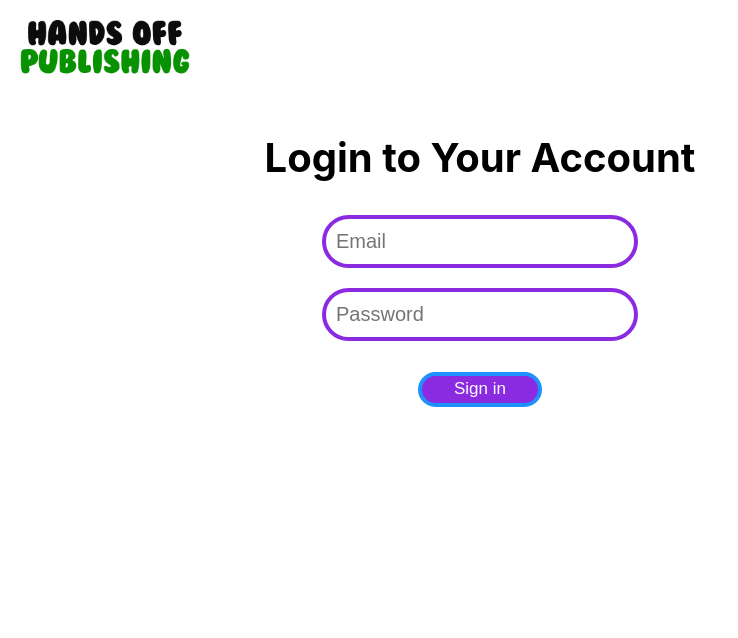
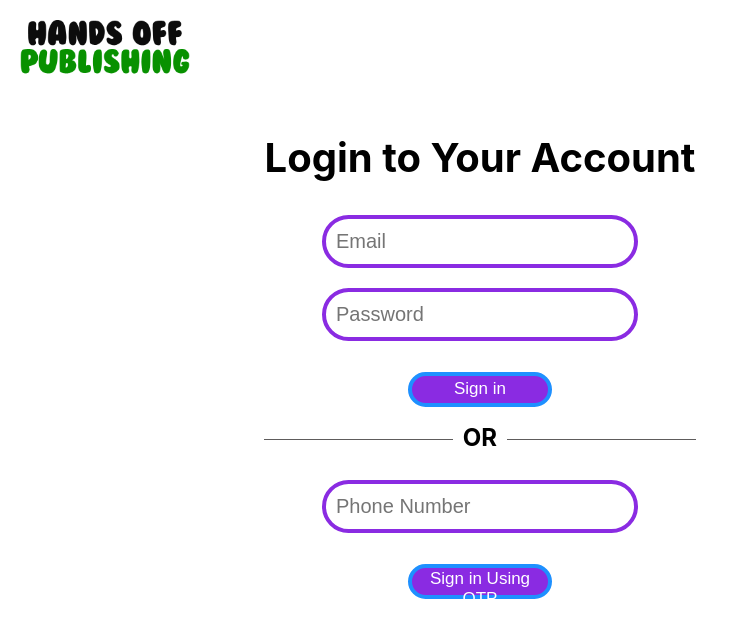
Before and after one commit to pruce99/OTPLogin, a React (Create React App) app: page / in a window 1280 px wide. Shown: the top 638 px of the page, without its empty margins (0-738 px from the left). Built offline with nearby package versions, Linux system fonts and the light colour scheme.

Commit message:
design for sign in: login using otp done

```diff
--- a/src/Components/Login/Login.jsx
+++ b/src/Components/Login/Login.jsx
@@ -21,6 +21,17 @@ export default function Login() {
         <div className="buttonComponent">
           <button> Sign in</button>
         </div>
+        <div className="orLine">
+          <h2 className="orLineHeading">
+            <span>OR</span>
+          </h2>
+        </div>
+        <div style={{ marginTop: "20px" }} className="inputComponent">
+          <input placeholder="Phone Number" type="text" />
+        </div>
+        <div className="buttonComponent">
+          <button> Sign in Using OTP </button>
+        </div>
       </div>
     </div>
   );
--- a/src/Components/Login/Login.scss
+++ b/src/Components/Login/Login.scss
@@ -30,7 +30,7 @@
     }
     .buttonComponent {
       button {
-        width: 13%;
+        width: 15%;
         height: 35px;
         border-radius: 75px;
         font-size: 17px;
@@ -47,7 +47,6 @@
         margin: 30px 0 20px;
         width: 45%;
         display: inline-block;
-
         span {
           background: #fff;
           padding: 0 10px;
```
